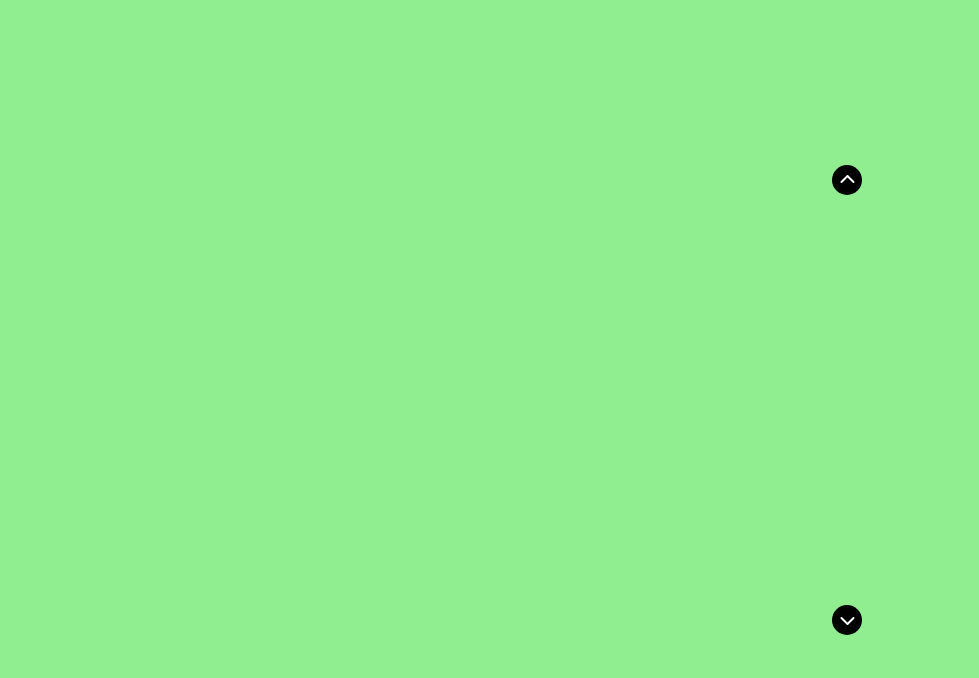
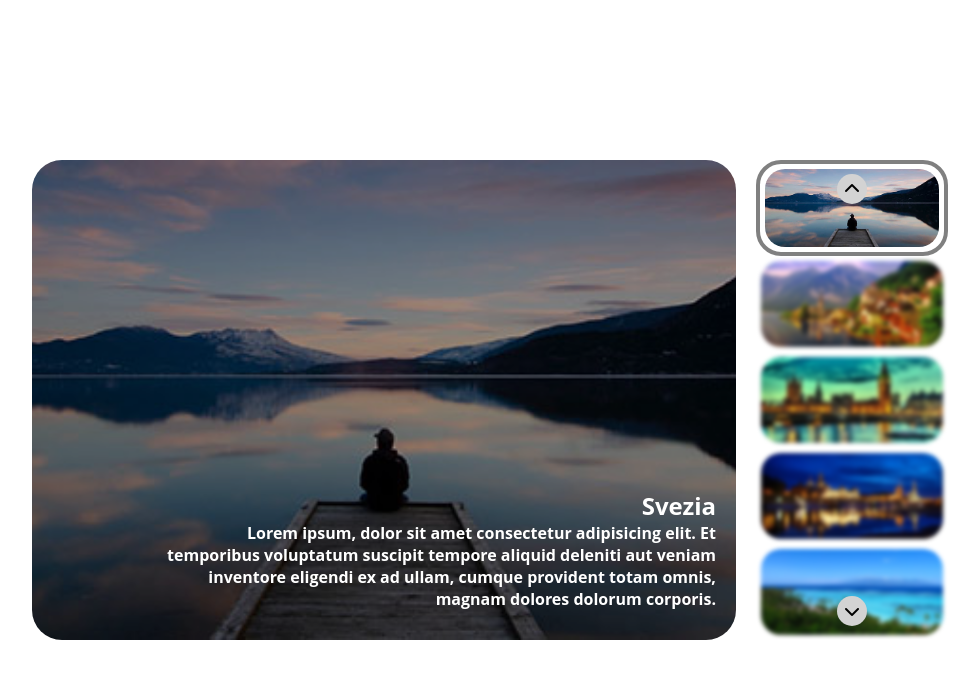
Before and after one commit to AlessandroMandaglio30/vue-slider, a plain HTML site: page index.html in a window 1280 px wide. Shown: the whole page, without its empty margins (150-1129 px from the left). Drawn offline with nearby package versions, Linux system fonts and the light colour scheme.

Commit message:
Es finito

```diff
--- a/css/style.css
+++ b/css/style.css
@@ -1,95 +1,104 @@
-*{
+* {
  margin: 0;
  padding: 0;
  box-sizing: border-box;
+ font-family: "Open Sans", sans-serif;
 }
-
-/* CONTENITORE */
 
 .container {
  height: 100vh;
  display: flex;
  align-items: center;
  justify-content: center;
-    background-color: lightgreen;
+ position: relative;
 }
-
-/* LATO SINISTRO */
 
 .slider {
  width: 55%;
  height: 60vh;
+ position: relative;
 }
-
-/* LATO DESTRO */
 
 .thumbnails {
  width: 15%;
  height: 60vh;
-    position: relative;
+ display: flex;
+ flex-direction: column;
+ justify-content: space-around;
 }
-
-/* FORMATO IMG */
 
 .item {
  height: 60vh;
  display: none;
-    position: relative;
 }
 
-.item img,
-.small img {
+.thumb {
+ height: calc(60vh / 5);
+ display: block;
+ filter: blur(2px);
+ padding: 5px;
+}
+
+.item img {
+ filter: brightness(0.6);
  height: 100%;
  width: 100%;
  object-fit: cover;
-    border-radius: 40px;
+ border-radius: 30px;
 }
 
-
-
-/* DIVISIONE IMG IN 5 */
-
-.thumbnails .small {
-    height: calc(60vh / 5);
-    opacity: 0.5;
-    filter: blur(3px);
+.thumb img {
+ height: 100%;
+ width: 100%;
+ object-fit: cover;
+ border-radius: 20px;
 }
 
-.sopra,
-.sotto{
-    color: white;
+.thumbnails {
+ position: relative;
+ margin-left: 20px;
+}
+
+.prev,
+.next {
  position: absolute;
-    left: 45%;
+ left: 50%;
  text-align: center;
  width: 30px;
  height: 30px;
-    background: rgba(0,0,0);
+ background-color: lightgrey;
  border-radius: 50%;
-    line-height: 31px;
+ line-height: 30px;
  cursor: pointer;
-}
-.sopra {
-    top: 1%;
+ transform: translate(-50%, 0);
 }
 
-.sotto {
-    bottom: 1%;
+.prev {
+ top: 3%;
 }
 
-.items-container .active{
+.next {
+ bottom: 3%;
+}
+
+.active {
  display: block;
 }
 
-.testo{
+.thumb.active {
+ border: 4px solid grey;
+ border-radius: 25px;
+ filter: blur(0);
+ -webkit-filter: blur(0);
+}
+
+.testo {
  position: absolute;
-    right: 10%;
-    bottom: 10%;
+ bottom: 30px;
+ right: 20px;
  color: white;
  text-align: right;
+ font-weight: bold;
+ width: 80%;
+ text-align: right;
 }
-
-.thumbnails-container .active{
-    opacity: 1;
-    border-radius: 2px solid lightgray;
-    filter: blur(0);
-}
--- a/index.html
+++ b/index.html
@@ -5,7 +5,7 @@
     <meta charset="UTF-8">
     <meta http-equiv="X-UA-Compatible" content="IE=edge">
     <meta name="viewport" content="width=device-width, initial-scale=1.0">
-    <title>Carosello Multi Array</title>
+    <title>Vue slider</title>
     <link rel="stylesheet" href="css/style.css">
     <link rel="stylesheet" href="https://cdnjs.cloudflare.com/ajax/libs/font-awesome/6.0.0-beta2/css/all.min.css"
         integrity="sha512-YWzhKL2whUzgiheMoBFwW8CKV4qpHQAEuvilg9FAn5VJUDwKZZxkJNuGM4XkWuk94WCrrwslk8yWNGmY1EduTA=="
@@ -13,47 +13,40 @@
 </head>
 
 <body>
-    <div class="container">
-        <!-- IMMAGINE DI SINISTA FISSA -->
-        <div class="slider">
-            <div class="items-container">
-                <!-- <div class="item active">
-                    <img src="img/01.jpg" alt="Svezia">
-                    <div class="testo">
-                        <h2>Svezia</h2>
-                        <p>Lorem ipsum</p>
+    <div id="root">
+        <div class="container">
+            <div class="slider">
+                <div class="items-container">
+                    <div class="item" v-for="(element, i) in items" :class="setActiveClass(i)">
+                        <img :src="element.src" :alt="element.title">
+                        <div class="testo">
+                            <h2>{{element.title}}</h2>
+                            <p>{{element.text}}</p>
+                        </div>
                     </div>
-                </div> -->
+                </div>
+
             </div>
+            <div class="thumbnails">
+                <div class="thumbnails-container">
+                    <div class="thumb" v-for="(element, i) in items" :class="setActiveClass(i)" @click="activeItem(i)">
+                        <img :src="element.src">
+                    </div>
+
+                </div>
+                <div class="prev" @click="prevImg()">
+                    <i class="fas fa-chevron-up"></i>
+
+                </div>
+                <div class="next" @click="nextImg()">
+                    <i class="fas fa-chevron-down"></i>
+
+                </div>
+            </div>
+
         </div>
-        <!-- IMMAGINE DI DESTRA A SCORRERE -->
-        <div class="thumbnails">
-            <div class="thumbnails-container">
-                <!-- <div class="small">
-                    <img src="img/01.jpg" alt="Svezia">
-                </div>
-                <div class="small">
-                    <img src="img/02.jpg" alt="Svizzera">
-                </div>
-                <div class="small">
-                    <img src="img/03.jpg" alt="Gran Bretagna">
-                </div>
-                <div class="small">
-                    <img src="img/04.jpg" alt="Germania">
-                </div>
-                <div class="small">
-                    <img src="img/05.jpg" alt="Paradise">
-                </div> -->
-            </div>
-            <div class="sopra">
-                <i class="fas fa-chevron-up"></i>
-            </div>
-            <div class="sotto">
-                <i class="fas fa-chevron-down"></i>
-            </div>
-        </div>
+
     </div>
-
 
     <!-- development version, includes helpful console warnings -->
     <script src="https://cdn.jsdelivr.net/npm/vue@2/dist/vue.js"></script>
--- a/js/main.js
+++ b/js/main.js
@@ -0,0 +1,60 @@
+const app = new Vue({
+    el: "#root",
+    data: {
+        items: [
+            {
+                src: 'img/01.jpg',
+                title: 'Svezia',
+                text: 'Lorem ipsum, dolor sit amet consectetur adipisicing elit. Et temporibus voluptatum suscipit tempore aliquid deleniti aut veniam inventore eligendi ex ad ullam, cumque provident totam omnis, magnam dolores dolorum corporis.'
+            },
+            {
+                src: 'img/02.jpg',
+                title: 'Svizzera',
+                text: 'Lorem ipsum.'
+            },
+            {
+                src: 'img/03.jpg',
+                title: 'Gran Bretagna',
+                text: 'Lorem ipsum, dolor sit amet consectetur adipisicing elit.'
+            },
+            {
+                src: 'img/04.jpg',
+                title: 'Germania',
+                text: 'Lorem ipsum, dolor sit amet consectetur adipisicing elit. Et temporibus voluptatum suscipit tempore aliquid deleniti aut veniam inventore eligendi ex ad ullam.'
+            },
+            {
+                src: 'img/05.jpg',
+                title: 'Paradise',
+                text: 'Et temporibus voluptatum suscipit tempore aliquid deleniti aut veniam inventore eligendi ex ad ullam.'
+            }
+        ],
+        currentImg: 0,
+    },
+    methods: {
+        nextImg: function () {
+            if (this.currentImg == this.items.length - 1) {
+                this.currentImg = 0;
+            } else {
+                this.currentImg++;
+            }
+        },
+
+        prevImg: function () {
+            if (this.currentImg == 0) {
+                this.currentImg = this.items.length - 1;
+            } else {
+                this.currentImg--;
+            }
+        },
+        setActiveClass: function (i) {
+            if (i == this.currentImg) {
+                return "active";
+            } else {
+                return "";
+            }
+        },
+        activeItem: function (i) {
+            this.currentImg = i;
+        },
+    },
+});
```
Lines whose indentation alone changed are shown as unchanged.
